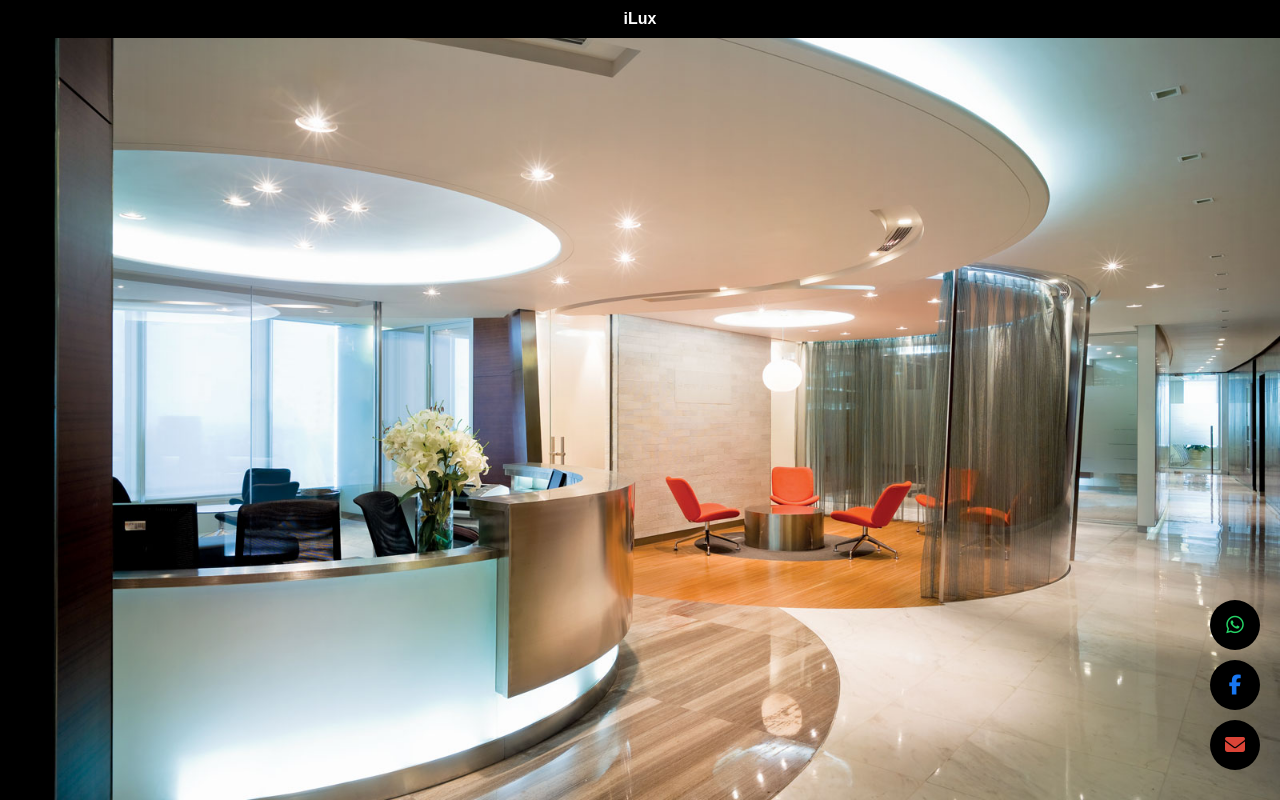
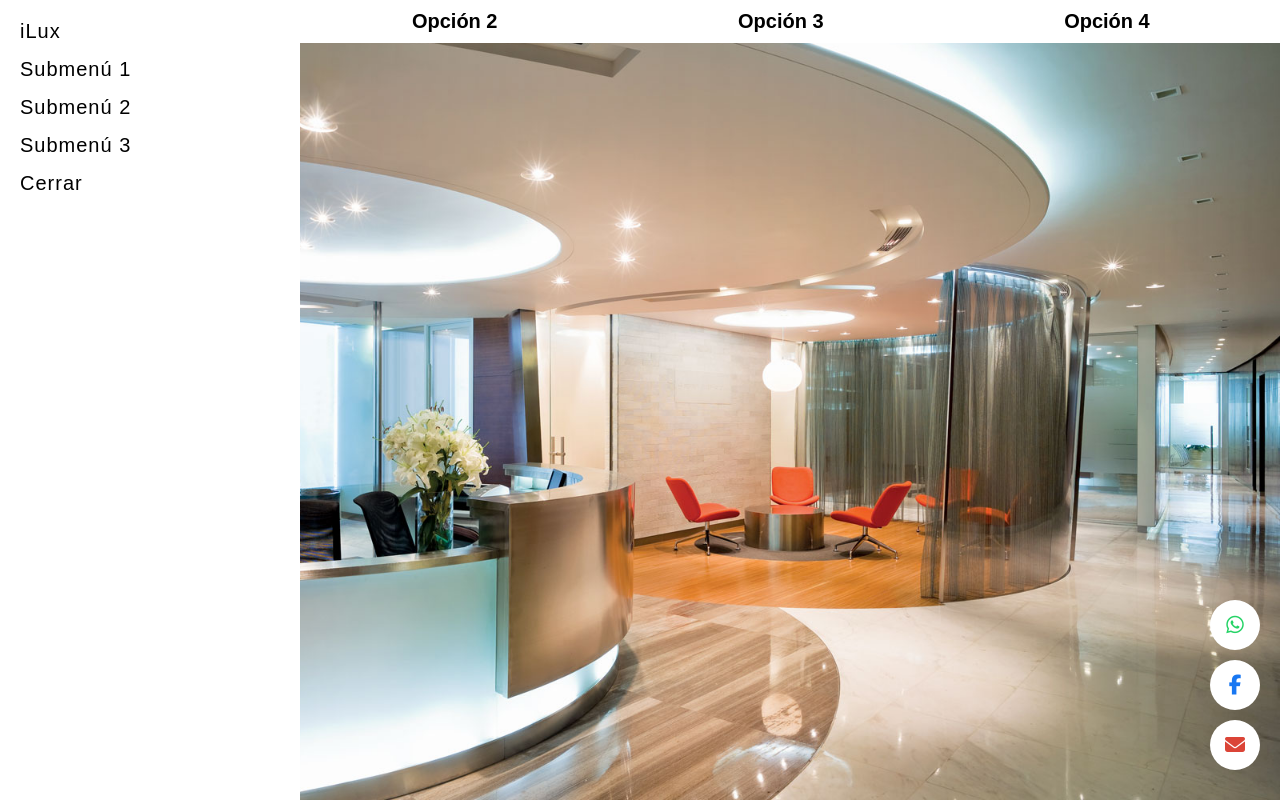
Before and after one commit to azulkhadwhitme/ilux.com.ar, a plain HTML site: page index.html in a window 1280 px wide. Both pictures are taken after a click on the link "iLux". Drawn offline with Linux system fonts and the light colour scheme; a web font is replaced by a local one.

Commit message:
Add files via upload

```diff
--- a/css.css
+++ b/css.css
@@ -9,7 +9,7 @@
 .menu {
   font-family: 'Artegra Sans Extended SC', sans-serif;
   font-weight: 700; /* Bold */
-  background-color: #000;
+  background-color: #ffffff;
   padding: 10px;
 }
 
@@ -25,10 +25,14 @@
 
 .menu ul li a {
   font-family: 'Artegra Sans Extended SC', sans-serif;
+  font-size: 20px;
   font-weight: 700; /* Bold */
-  color: white;
+  color: rgb(0, 0, 0);
   text-decoration: none;
   padding: 10px 20px;
+}
+.menu ul li:hover {
+  background-color: #9edadc; /* Cambiamos el color al hacer hover */
 }
 
 /* Estilo de las burbujas flotantes */
@@ -44,8 +48,8 @@
   height: 60px;
   line-height: 60px;
   text-align: center;
-  background-color: #000;
-  color: white;
+  background-color: #ffffff;
+  color: rgb(0, 0, 0);
   border-radius: 50%;
   margin-bottom: 10px;
   font-size: 24px; /* Tamaño del ícono */
@@ -59,7 +63,7 @@
 }
 
 .bubble:hover {
-  background-color: #333;
+  background-color: #000000;
 }
 
 /* Estilo de los íconos */
@@ -83,3 +87,41 @@ body {
   background-repeat: no-repeat;
   background-attachment: fixed;
 }
+
+/* Estilo del submenú */
+.submenu {
+  position: fixed;
+  top: 0;
+  left: -300px; /* Ocultamos inicialmente el menú */
+  width: 300px;
+  height: 100%;
+  background-color: #ffffff;
+  transition: left 0.3s ease; /* Animación de deslizamiento */
+}
+
+.submenu ul {
+  padding: 20px;
+  list-style: none;
+  margin: 0;
+}
+
+.submenu ul li {
+  margin-bottom: 15px; /* Aumentamos el espaciado entre las opciones */
+  transition: background-color 0.3s; /* Animación de cambio de color al hacer hover */
+  width: 100%; /* Ocupar todo el ancho disponible */
+}
+
+.submenu ul li:hover {
+  background-color: #9edadc; /* Cambiamos el color al hacer hover */
+}
+
+.submenu ul li a {
+  color: #000000;
+  text-decoration: none;
+  font-size: 20px; /* Cambiamos el tamaño de la fuente */
+  letter-spacing: 1px; /* Agregamos separación entre las letras */
+}
+
+.submenu ul li a:hover {
+  color: #fff; /* Cambiamos el color del texto al hacer hover */
+}
--- a/index.html
+++ b/index.html
@@ -6,12 +6,17 @@
   <title>Menú y Burbujas Flotantes</title>
   <link href="https://fonts.googleapis.com/css2?family=Artegra+Sans+Extended+SC:wght@700&display=swap" rel="stylesheet">
   <link rel="stylesheet" href="css.css">
+
 </head>
 <body>
   <!-- Menú Superior -->
   <nav class="menu">
     <ul>
-      <li><a href="#">iLux</a></li>
+      <li><a href="#" id="logo">iLux</a></li>
+      <!-- Nuevas opciones de menú -->
+      <li><a href="#">Opción 2</a></li>
+      <li><a href="#">Opción 3</a></li>
+      <li><a href="#">Opción 4</a></li>
     </ul>
   </nav>
 
@@ -22,7 +27,39 @@
     <div class="bubble small"><i class="fas fa-envelope"></i></div>
   </div>
 
+  <!-- Menú deslizante oculto inicialmente -->
+  <div class="submenu" id="submenu">
+    <ul>
+      <li><a href="#" id="logo">iLux</a></li>
+      <li><a href="#">Submenú 1</a></li>
+      <li><a href="#">Submenú 2</a></li>
+      <li><a href="#">Submenú 3</a></li>
+      <li><a href="#" id="closeMenu">Cerrar</a></li>
+    </ul>
+  </div>
+
   <!-- Enlace para FontAwesome (iconos) -->
   <script src="https://kit.fontawesome.com/f305ff23c4.js" crossorigin="anonymous"></script>
+
+  <script>
+    // JavaScript para mostrar y ocultar el menú deslizante
+    document.getElementById('logo').addEventListener('click', toggleMenu);
+    document.getElementById('closeMenu').addEventListener('click', toggleMenu);
+    document.addEventListener('click', function(event) {
+      var submenu = document.getElementById('submenu');
+      var targetElement = event.target; // Elemento clicado
+
+      // Si el clic no está dentro del menú deslizante ni en el logo que lo abre, lo cerramos
+      if (!submenu.contains(targetElement) && targetElement.id !== 'logo') {
+        submenu.style.left = '-300px';
+      }
+    });
+
+    function toggleMenu(e) {
+      e.preventDefault();
+      var submenu = document.getElementById('submenu');
+      submenu.style.left = submenu.style.left === '0px' ? '-300px' : '0px';
+    }
+  </script>
 </body>
 </html>
```
